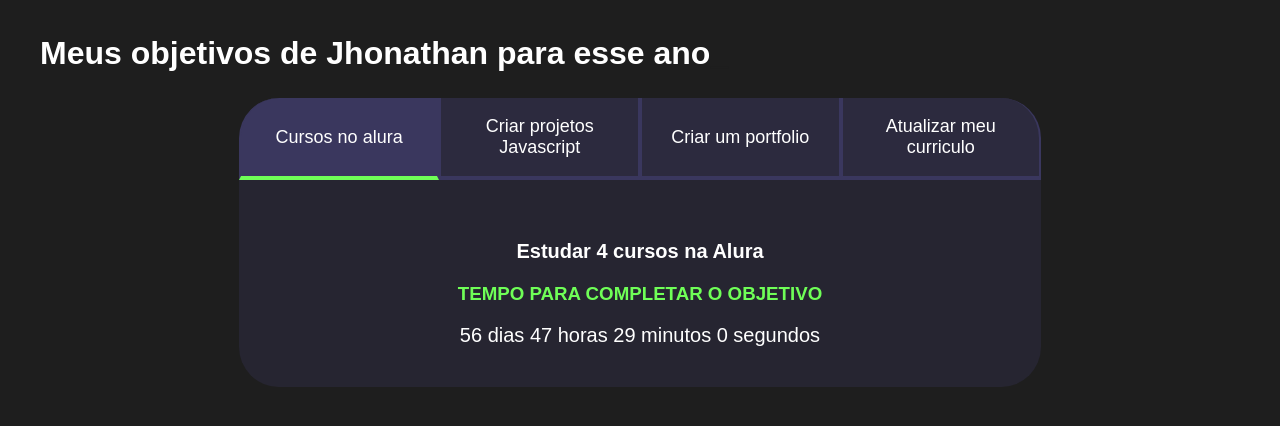
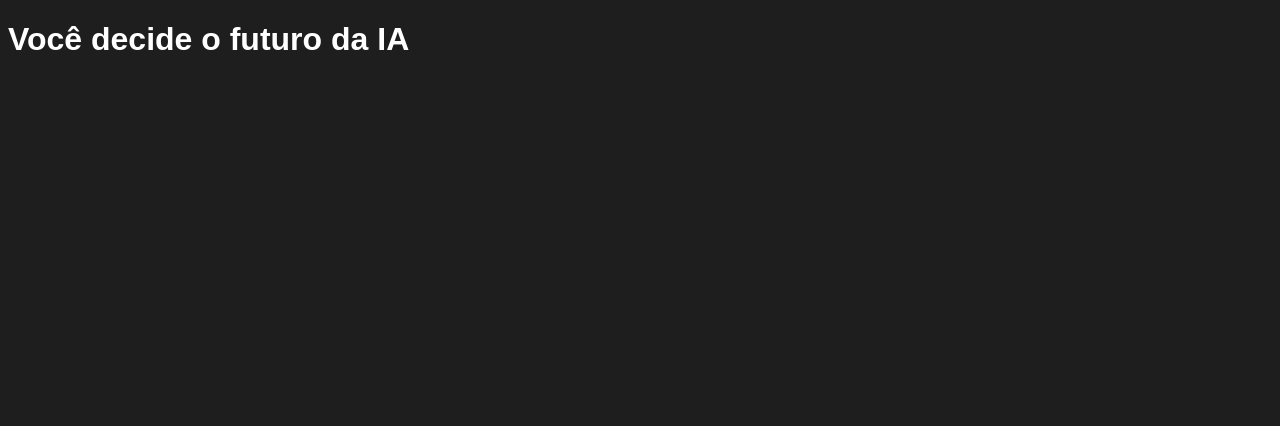
Before and after one commit to ystarblack135/3-tri, a plain HTML site: page index.html in a window 1280 px wide. Drawn offline with Linux system fonts and the light colour scheme.

Commit message:
Update index.html

```diff
--- a/index.html
+++ b/index.html
@@ -3,44 +3,18 @@
 <head>
     <meta charset="UTF-8">
     <meta name="viewport" content="width=device-width, initial-scale=1.0">
-    <title>Projeto de vida</title>
-    <link rel="icon" type="image/png" href="images/imagen.png">
     <link rel="stylesheet" href="style.css">
+    <title>Você decide o futuro da IA</title>
 </head>
 <body>
-    <section class="conteudo-principal">
-        <h2 class="titulo-principal">Meus objetivos de Jhonathan para esse ano<span style="color: #1E1E1E;">_</span></h2>
-       <div class="conteudo">
-        <div class="botoes">
-            <button class="botao ativo">Cursos no alura</button>
-            <button class="botao">Criar projetos Javascript</button>
-            <button class="botao">Criar um portfolio</button>
-            <button class="botao">Atualizar meu curriculo</button>
-        </div>
-        <div class="abas-textos">
-            <div class="aba-conteudo ativo">
-                <h3 class="aba-conteudo-titulo-principal">Estudar 4 cursos na Alura</h3>
-                <h3 class="aba-conteudo-titulo-secundario">Tempo para completar o objetivo</h3>
-                <div class="contador"></div>
-            </div>
-            <div class="aba-conteudo">
-                <h3 class="aba-conteudo-titulo-principal">Criar 5 projetos em Javascript</h3>
-                <h3 class="aba-conteudo-titulo-secundario">Tempo para completar o objetivo</h3>
-                <div class="contador"></div>
-            </div>
-            <div class="aba-conteudo">
-                <h3 class="aba-conteudo-titulo-principal">Criar um portfolio com os meus 3 melhores projetos</h3>
-                <h3 class="aba-conteudo-titulo-secundario">Tempo para completar o objetivo</h3>
-                <div class="contador"></div>
-            </div>
-            <div class="aba-conteudo">
-                <h3 class="aba-conteudo-titulo-principal">Atualizar meu curriculo com o certificados do Alura</h3>
-                <h3 class="aba-conteudo-titulo-secundario">Tempo para completar o objetivo</h3>
-                <div class="contador"></div>
-            </div>
+    <div class="caixa-principal">
+        <h1>Você decide o futuro da IA</h1>
+        <div class="caixa-perguntas"></div>
+        <div class="caixa-alternativas"></div>
+        <div class="caixa-resultado">
+            <p class="texto-resultado"></p>
         </div>
     </div>
-    </section>
-    <script src="main.js"></script>
+    <script src="script.js"></script>
 </body>
 </html>
```
